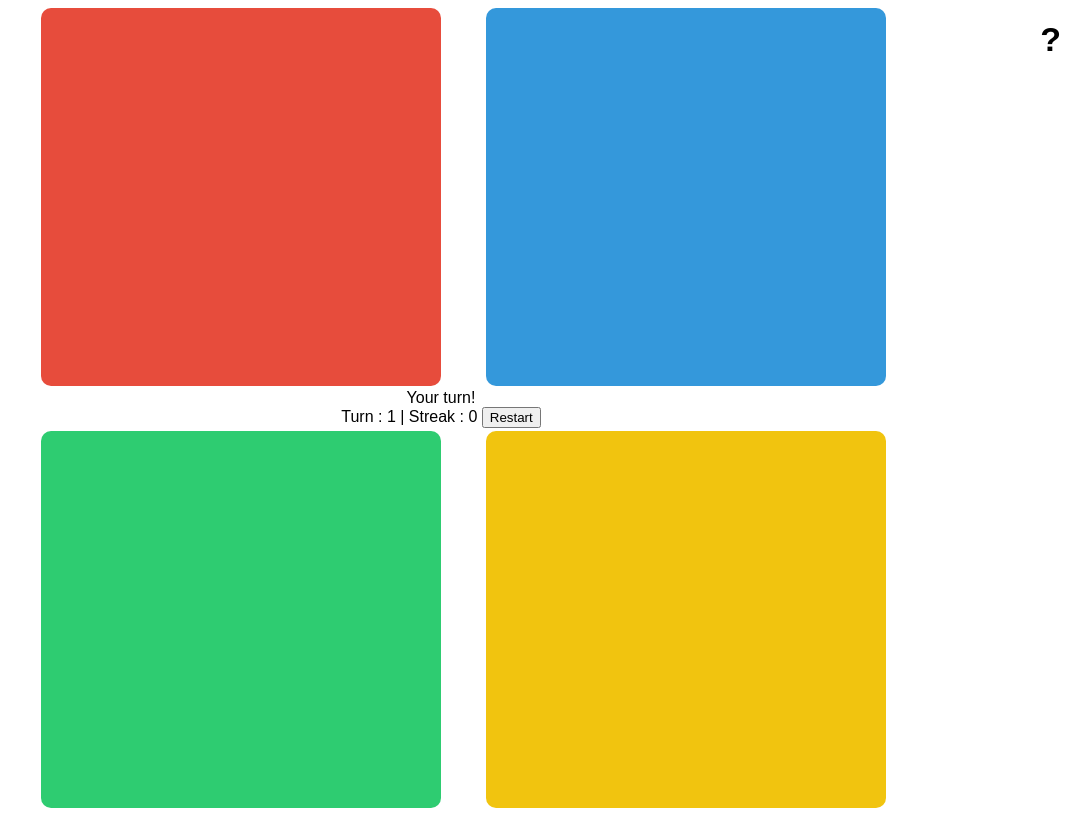
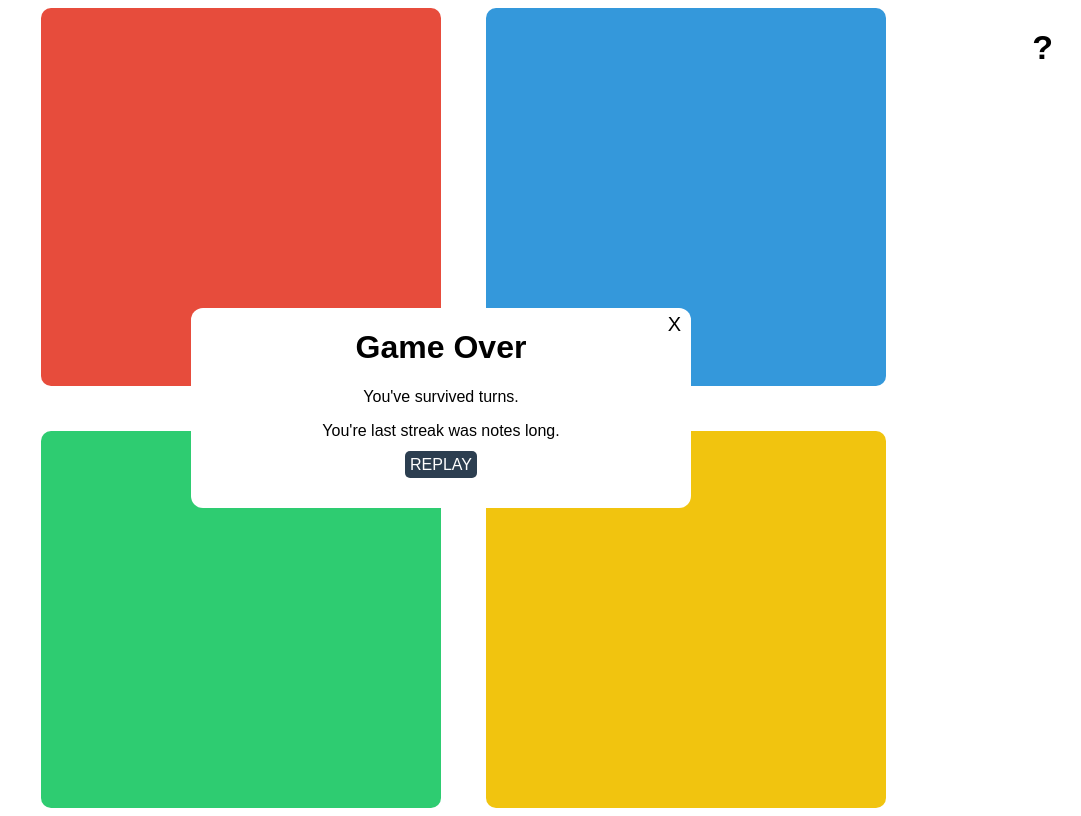
Before and after one commit to Crysicia/IIM_Super_Simon, a plain HTML site: page index.html in a window 1280 px wide. Shown: the whole page, without its empty margins (199-1280 px from the left). Drawn offline with Linux system fonts and the light colour scheme.

Commit message:
:lipstick: Add modals

```diff
--- a/css/style.css
+++ b/css/style.css
@@ -1,10 +1,6 @@
 body {
+	position: relative;
 	font-family: sans-serif;
-}
-
-p {
-	-webkit-text-fill-color: transparent;
-	font-size: 48px;
 }
 
 #red {
@@ -31,18 +27,50 @@ p {
 	font-size: 34px;
 }
 
-.active {
-	filter: brightness(150%);
+#gameover {
+	/*display: none;*/
+	position: absolute;
+	top: 50%;
+	left: 50%;
+	transform: translate(-50%,-50%);
+	width: 500px;
+	height: 200px;
+	text-align: center;
+	background-color: white;
+	border-radius: 12px;
 }
 
-.active p {
-	-webkit-text-fill-color: rgba(0, 0, 0, 0.3);
+#close {
+	position: absolute;
+	font-size: 20px;
+	top: 5px;
+	right: 10px;
+}
+
+#replay {
+	background-color: #2c3e50;
+	color: white;
+	border-radius: 5px;
+	padding: 5px;
 }
 
 .game {
 	display: flex;
 	align-items: center;
 	justify-content: center;
+}
+
+.game p {
+	-webkit-text-fill-color: transparent;
+	font-size: 48px;
+}
+
+.game .active {
+	filter: brightness(150%);
+}
+
+.game .active p {
+	-webkit-text-fill-color: rgba(0, 0, 0, 0.3);
 }
 
 .container {
--- a/index.html
+++ b/index.html
@@ -20,6 +20,13 @@
 			<div id="yellow" class="box"><p>Fa</p></div>
 		</div>
 	</div>
+	<div id="gameover">
+		<div id="close">X</div>
+		<h1>Game Over</h1>
+		<p>You've survived <span id="turns"></span> turns.</p>
+		<p>You're last streak was <span id="streak"></span> notes long.</p>
+		<span id="replay">REPLAY</span>
+	</div>
 	<script src="js/app.js" async defer></script>
 </body>
 </html>
--- a/js/app.js
+++ b/js/app.js
@@ -71,8 +71,6 @@ class Game {
     const actualSequence = this.sequence.generate();
     this.turn++;
 
-    this.scoreboard['streak'].innerHTML = 0;
-    this.scoreboard['whoseturn'].innerHTML = "Simon's turn!";
     this.scoreboard['turn'].innerHTML = this.turn;
 
     if (this.turn <= 8) { this.speed -= 100; }
@@ -98,7 +96,9 @@ class Game {
     if (!this.sequence.match(this.playerSequence)) { this.over(); return; }
     if (this.playerSequence.length === this.sequence.length()) {
       this.playerTurn = false;
-      setTimeout(() => { this.nextTurn(); }, 2000);
+      this.scoreboard['whoseturn'].innerHTML = "Simon's turn!";
+      this.scoreboard['streak'].innerHTML = 0;
+      setTimeout(() => { this.nextTurn(); }, 1200);
     }
   }
 
@@ -114,6 +114,8 @@ class Game {
     this.build();
   }
 }
+
+// Init game
 
 const $red = new Button('red', 'audio/do.mp3');
 const $blue = new Button('blue', 'audio/re.mp3');
```
